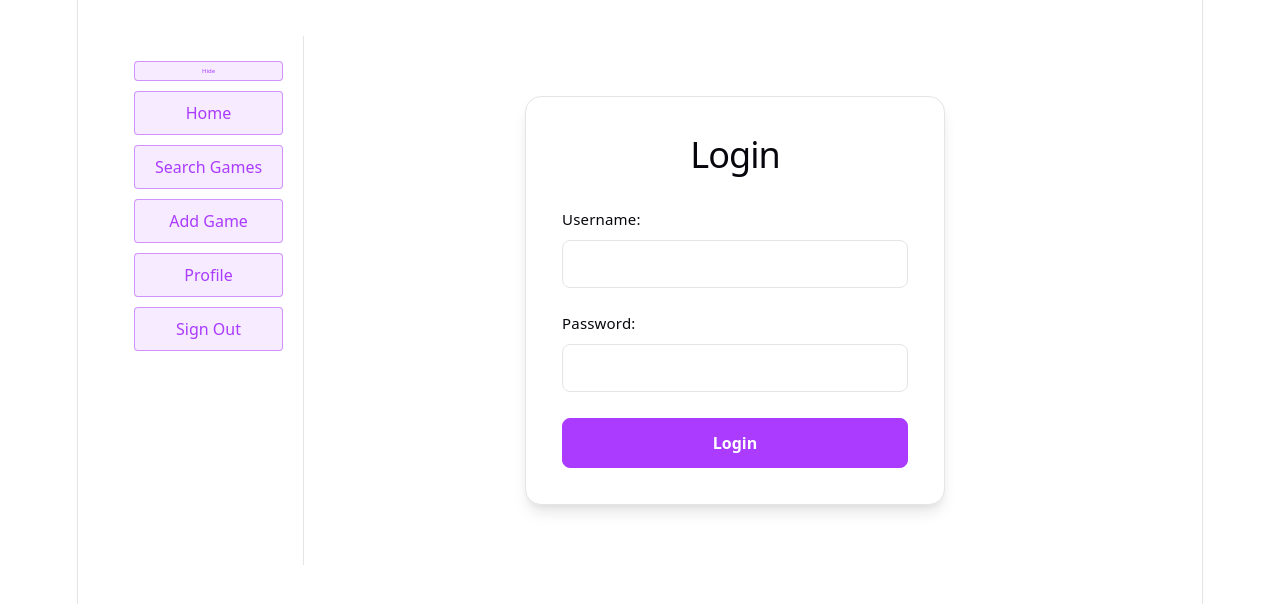
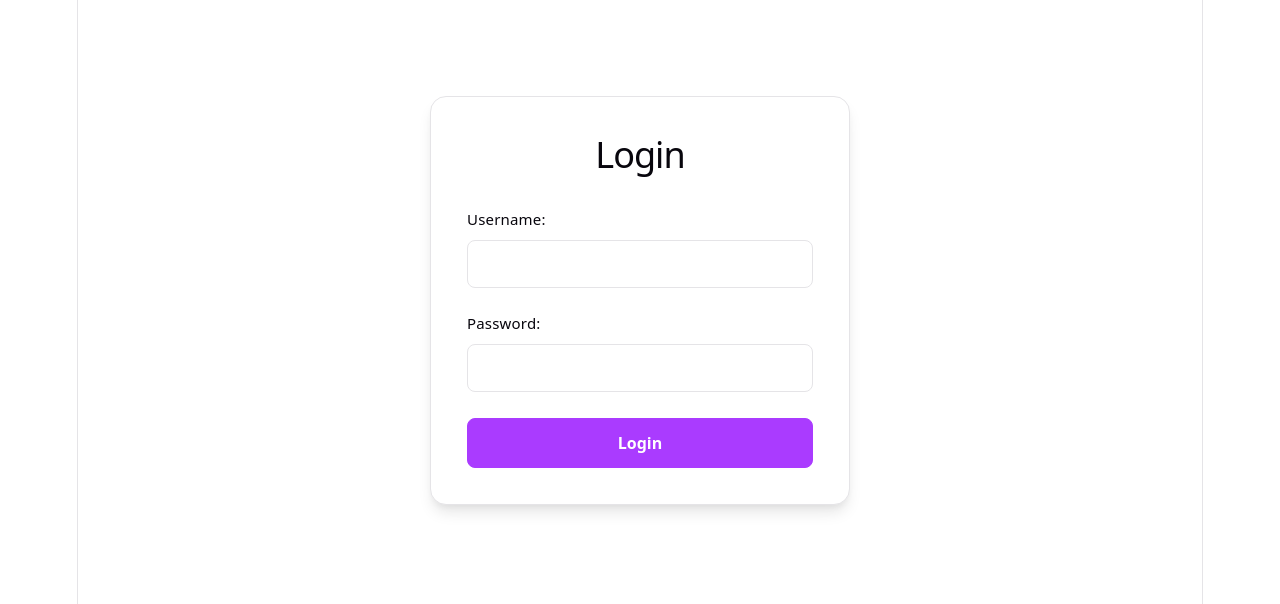
Before and after one commit to jwcurtis/Videogame-Review-Site, a React (Vite) app in the folder reviewsite.client/: page / in a window 1280 px wide. Shown: the top 604 px of the page. Built offline with nearby package versions, Linux system fonts and the light colour scheme.

Commit message:
Sidebar hide/show logic

```diff
--- a/reviewsite.client/src/App.jsx
+++ b/reviewsite.client/src/App.jsx
@@ -1,22 +1,33 @@
 import { useEffect, useState } from 'react';
 import './App.css';
 
-import { SideBar } from './ReactObjects/SideBar.jsx'
+import { SideBar, ShowSideBarButton } from './ReactObjects/SideBar.jsx'
 import { LoginPage } from './ReactObjects/LoginObject.jsx'
 
-function LogonButtonClicked(event) {
+function LogonButtonClicked(event, setIsLoggedIn) {
     event.preventDefault();
     console.log('Login button event');
+    setIsLoggedIn(true);
+}
+
+function ToggleSideBarClicked(event, setIsSidebarOpen) {
+    event.preventDefault();
+    console.log('Sidebar button event');
+    setIsSidebarOpen(prevState => !prevState);
 }
 
 function App() {
+    const [isLoggedIn, setIsLoggedIn] = useState(false);
+    const [isSidebarOpen, setIsSidebarOpen] = useState(true);
 
     return (
         <div className="App">
-          <SideBar />
+            {isLoggedIn && isSidebarOpen && <SideBar HideSideBarClicked={(event) => ToggleSideBarClicked(event, setIsSidebarOpen)} />}
+            {isLoggedIn && !isSidebarOpen && <ShowSideBarButton onClick={(event) => ToggleSideBarClicked(event, setIsSidebarOpen)} />}
+
           <div className = "main">
 
-            <LoginPage onLogonSubmit={LogonButtonClicked} />
+            <LoginPage onLogonSubmit={(event) => LogonButtonClicked(event, setIsLoggedIn)} />
           </div>
         </div>
     );
--- a/reviewsite.client/src/ReactObjects/SideBar.jsx
+++ b/reviewsite.client/src/ReactObjects/SideBar.jsx
@@ -6,18 +6,28 @@ function PageButton({ page, onClick }) {
     );
 }
 
-function HideButton({ onClick }) {
+function ToggleButton({ text, onClick }) {
     return (
         <button className = "hide-button" onClick={onClick}>
-            Hide
+            {text}
         </button>
     );
 }
 
-export function SideBar() {
+export function ShowSideBarButton({ onClick }) {
+    return (
+        <aside className = "hidden-sidebar">
+            <ToggleButton className="show-button" text="Show Sidebar" onClick={onClick} />
+        </aside>
+    )
+}
+
+export function SideBar({ HideSideBarClicked }) {
+
+
     return (
         <aside className="sidebar" >
-            <HideButton onClick={() => console.log('Hide button clicked')} />
+            <ToggleButton text="Hide Sidebar" onClick={HideSideBarClicked} />
             <PageButton page="Home" onClick={() => console.log('Home button clicked')} />
             <PageButton page="Search Games" onClick={() => console.log('Search Games button clicked')} />
             <PageButton page="Add Game" onClick={() => console.log('Add Game button clicked')} />
--- a/reviewsite.client/src/index.css
+++ b/reviewsite.client/src/index.css
@@ -93,6 +93,18 @@
     cursor: pointer;
     font-family: var(--sans);
     font-size: 6px;
+}
+.show-button {
+    background-color: var(--accent-bg);
+    color: var(--accent);
+    border: 1px solid var(--accent-border);
+    border-radius: 4px;
+    padding: 5px 10px;
+    margin: 5px 0;
+    cursor: pointer;
+    font-family: var(--sans);
+    font-size: 6px;
+    max-height: 30px;
 }
 
 
```
